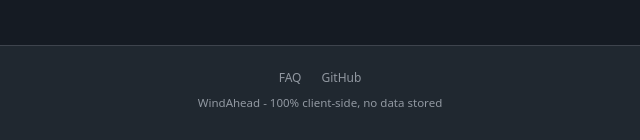
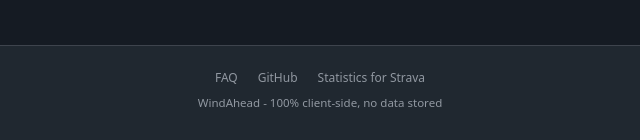
Before and after one commit to robiningelbrecht/wind-ahead, a website: page index.html in a window 1280 px wide. Shown: the part 657-797 px from the top of the page, 320-960 px from the left. Drawn offline with nearby package versions, Linux system fonts and the light colour scheme.

Commit message:
Add SFS to footer links

```diff
--- a/index.html
+++ b/index.html
@@ -306,6 +306,7 @@
   <div class="flex justify-center gap-5 mb-2">
     <button class="text-gray-600 no-underline text-xs font-[inherit] bg-none border-none cursor-pointer p-0 transition-colors hover:text-orange-600" onclick="document.getElementById('faqDialog').showModal()">FAQ</button>
     <a class="text-gray-600 no-underline text-xs transition-colors hover:text-orange-600" href="https://github.com/robiningelbrecht/wind-ahead" target="_blank">GitHub</a>
+    <a class="text-gray-600 no-underline text-xs transition-colors hover:text-orange-600" href="https://statistics-for-strava.robiningelbrecht.be" target="_blank">Statistics for Strava</a>
   </div>
   <span>WindAhead - 100% client-side, no data stored</span>
 </footer>
```
